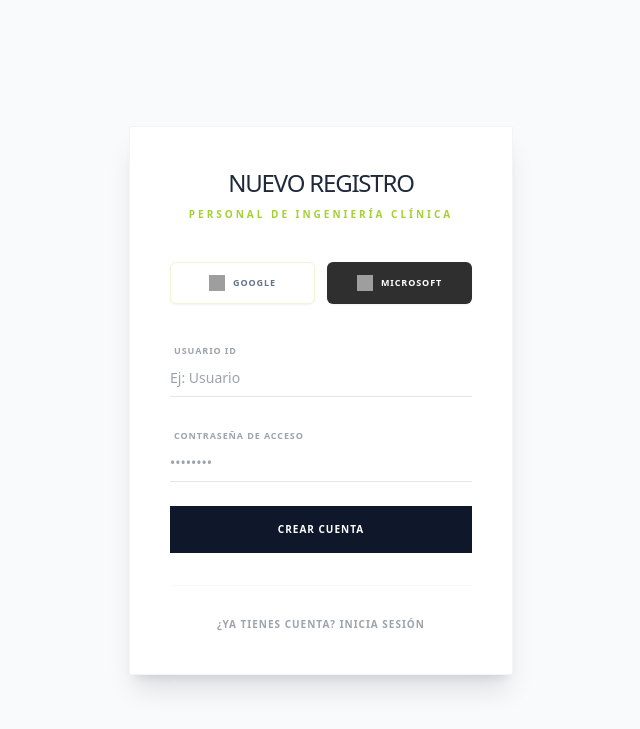
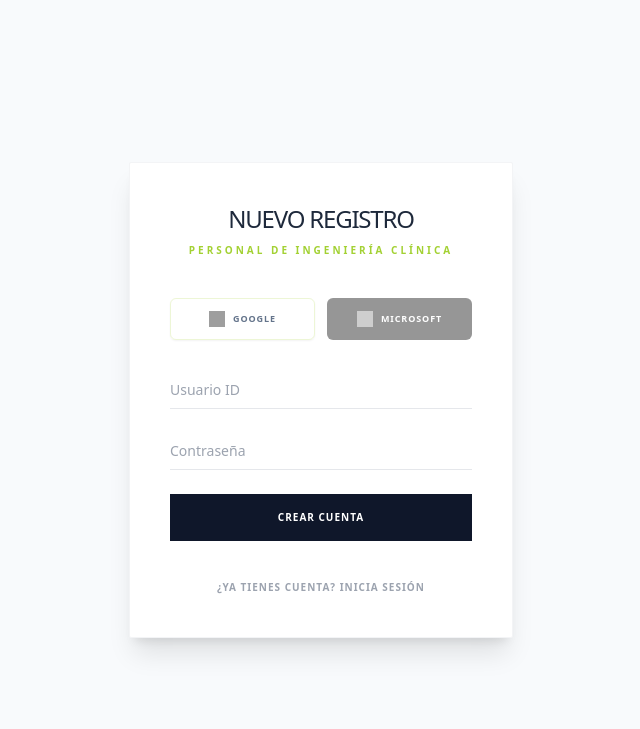
Before and after one commit to valeriasamano/semg_bioinstrudigital, a Flask app: page /registro in a window 1280 px wide. Shown: the top 729 px of the page, without its empty margins (319-959 px from the left). Run offline with Flask 3, Linux system fonts and the light colour scheme; some libraries are stand-ins or nearby versions; grey boxes are pictures that could not be loaded.

Commit message:
Update registro.html

```diff
--- a/templates/registro.html
+++ b/templates/registro.html
@@ -13,67 +13,55 @@
         </div>
 
         <div class="grid grid-cols-2 gap-3 mb-8">
-            <button onclick="loginGoogle()" class="flex items-center justify-center gap-2 border border-[#A3D133]/20 py-3 rounded-md hover:bg-[#A3D133]/5 transition-all shadow-sm">
+            <button onclick="handleGoogle()" class="flex items-center justify-center gap-2 border border-[#A3D133]/20 py-3 rounded-md hover:bg-[#A3D133]/5 transition-all shadow-sm">
                 <img src="https://www.svgrepo.com/show/475656/google-color.svg" class="w-4 h-4">
                 <span class="text-[9px] font-black uppercase tracking-widest text-slate-500">Google</span>
             </button>
-            <button onclick="loginMicrosoft()" class="flex items-center justify-center gap-2 bg-[#2F2F2F] py-3 rounded-md hover:bg-black transition-all shadow-sm">
+            <button class="flex items-center justify-center gap-2 bg-[#2F2F2F] py-3 rounded-md opacity-50 cursor-not-allowed">
                 <img src="https://www.svgrepo.com/show/331495/microsoft.svg" class="w-4 h-4">
                 <span class="text-[9px] font-black uppercase tracking-widest text-white">Microsoft</span>
             </button>
         </div>
 
         <form method="POST" class="space-y-6">
-            <div>
-                <label class="text-[9px] uppercase font-black text-gray-400 tracking-widest ml-1">Usuario ID</label>
-                <input type="text" name="username" placeholder="Ej: Usuario" class="w-full border-b border-gray-200 py-2 focus:border-[#A3D133] outline-none transition text-sm" required>
-            </div>
-            <div>
-                <label class="text-[9px] uppercase font-black text-gray-400 tracking-widest ml-1">Contraseña de acceso</label>
-                <input type="password" name="password" placeholder="••••••••" class="w-full border-b border-gray-200 py-2 focus:border-[#A3D133] outline-none transition text-sm" required>
-            </div>
-            <button type="submit" class="w-full bg-slate-900 text-white py-4 text-[10px] font-bold uppercase tracking-widest hover:bg-[#A3D133] hover:text-slate-900 transition-all">Crear Cuenta</button>
+            <input type="text" name="username" placeholder="Usuario ID" class="w-full border-b border-gray-200 py-2 focus:border-[#A3D133] outline-none text-sm" required>
+            <input type="password" name="password" placeholder="Contraseña" class="w-full border-b border-gray-200 py-2 focus:border-[#A3D133] outline-none text-sm" required>
+            <button type="submit" class="w-full bg-slate-900 text-white py-4 text-[10px] font-bold uppercase tracking-widest hover:bg-[#A3D133] transition-all">Crear Cuenta</button>
         </form>
 
-        <div class="mt-8 text-center border-t border-gray-50 pt-6">
+        <div class="mt-8 text-center">
             <a href="/login" class="text-[10px] font-bold text-gray-400 hover:text-blue-500 transition uppercase tracking-widest">¿Ya tienes cuenta? Inicia sesión</a>
         </div>
     </div>
 
     <script type="module">
         import { initializeApp } from "https://www.gstatic.com/firebasejs/10.8.0/firebase-app.js";
-        import { getAuth, signInWithPopup, GoogleAuthProvider, OAuthProvider } from "https://www.gstatic.com/firebasejs/10.8.0/firebase-auth.js";
+        import { getAuth, signInWithPopup, GoogleAuthProvider } from "https://www.gstatic.com/firebasejs/10.8.0/firebase-auth.js";
 
         const firebaseConfig = {
             apiKey: "AIzaSyB18-JLdzix9vqyp11VBEcjXiVAm4p8dEg",
             authDomain: "bioinstrudigitaleq6.firebaseapp.com",
             projectId: "bioinstrudigitaleq6",
             storageBucket: "bioinstrudigitaleq6.firebasestorage.app",
-            messagingSenderId: "993054277520",
-            appId: "1:993054277520:web:be3101c71dbfd8f6557d15",
-            measurementId: "G-XEGYMBG40J"
+            appId: "1:993054277520:web:be3101c71dbfd8f6557d15"
         };
 
         const app = initializeApp(firebaseConfig);
         const auth = getAuth(app);
 
-        window.loginGoogle = () => {
+        window.handleGoogle = () => {
             const provider = new GoogleAuthProvider();
             signInWithPopup(auth, provider)
-                .then(() => {
-                    // REDIRECCIÓN A LA RUTA DE FLASK (RAÍZ)
-                    window.location.assign("/");
+                .then((result) => {
+                    return fetch('/login-google', {
+                        method: 'POST',
+                        headers: { 'Content-Type': 'application/json' },
+                        body: JSON.stringify({ email: result.user.email })
+                    });
                 })
-                .catch((err) => console.error(err));
-        };
-
-        window.loginMicrosoft = () => {
-            const provider = new OAuthProvider('microsoft.com');
-            signInWithPopup(auth, provider)
-                .then(() => {
-                    window.location.assign("/");
-                })
-                .catch((err) => console.error(err));
+                .then(res => res.json())
+                .then(data => { if(data.success) window.location.assign("/"); })
+                .catch(err => console.error(err));
         };
     </script>
 </body>
```
